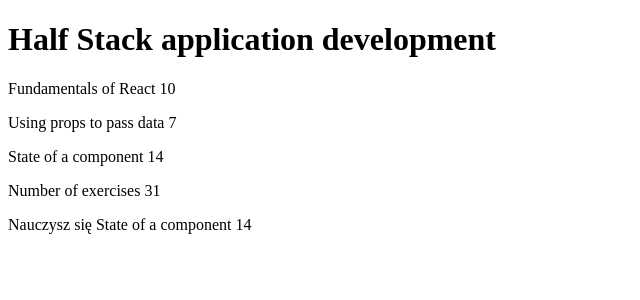
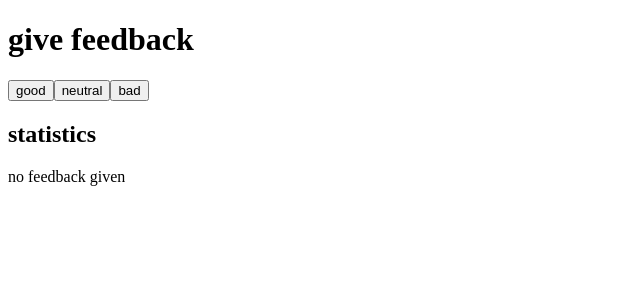
Before and after one commit to hfbcgg/fullstackzadania, a React (Vite) app in the folder Part1/courseinfo/: page / in a window 1280 px wide. Shown: the top 300 px of the page, without its empty margins (0-640 px from the left). Built offline with nearby package versions, Linux system fonts and the light colour scheme.

Commit message:
1.6-1.11

```diff
--- a/Part1/courseinfo/src/App.jsx
+++ b/Part1/courseinfo/src/App.jsx
@@ -1,56 +1,73 @@
-import { resumeAndPrerenderToNodeStream } from "react-dom/static"
+import { useState } from 'react'
 
-const Header = (props) => {
-  console.log(props)
-  return (<h1>{props.course.name}</h1>)
+const   Statisticline =(props) => {
+  return(<tr><td>{props.text}</td><td>{props.value}</td></tr>)
 }
-const Part =(props) =>{
-  return(<p>
-    {props.name} {props.exercises}
-  </p>)
+const Statistics =(props) => {
+   if(props.good+props.bad+props.neutral==0){
+    return(<p>no feedback given</p>)
+   }
+   else{
+
+  return(<div>
+    <table><tbody>
+    <Statisticline text="good" value={props.good}/>
+    <Statisticline text="neutral" value={props.neutral}/>
+    <Statisticline text="bad" value={props.bad}/>
+    <Statisticline text="all" value={props.good+props.neutral+props.bad} />
+    <Avg good={props.good} bad={props.bad} neutral={props.neutral}/>
+    <Pos good={props.good} bad={props.bad} neutral={props.neutral}/>
+    </tbody></table></div>
+  )
+   }
+
 }
-const Content = (props) => {
-  return (
-    <div>
-    <Part name={props.course.parts[0].name} exercises={props.course.parts[0].exercises}/>
-    <Part name={props.course.parts[1].name} exercises={props.course.parts[1].exercises}/>
-    <Part name={props.course.parts[2].name} exercises={props.course.parts[2].exercises}/>
+const Buttons = (props) =>{
+  return(<div>
+    <button onClick={() => props.setGood(props.good + 1)}>
+      good
+    </button>
+    <button onClick={() => props.setNeutral(props.neutral + 1)}>
+      neutral
+    </button>
+    <button onClick={() => props.setBad(props.bad + 1)}>
+      bad
+    </button>
     </div>
-    )
+  )
 }
-const Napis = (props) => {
-  return(<p>Nauczysz się {props.course.parts[2].name} {props.course.parts[2].exercises}</p>)
+const Avg = (props) =>{
+  return(
+    <tr><td>average</td><td> {(props.good+(props.bad*-1))/(props.good+props.neutral+props.bad)}</td>
+       </tr>
+
+  )
+}
+const Pos = (props) =>{
+  return(
+<tr><td>positive </td><td>{(props.good*100)/(props.good+props.neutral+props.bad)}%</td>
+
+    </tr>
+  )
 }
 
 
-const Total =(props) => {
-  return(<p>Number of exercises {props.course.parts[0].exercises + props.course.parts[1].exercises + props.course.parts[2].exercises}</p>)
-}
+
+
+
 
 const App = () => {
-  const course = {
-    name: 'Half Stack application development',
-    parts: [
-      {
-        name: 'Fundamentals of React',
-        exercises: 10
-      },
-      {
-        name: 'Using props to pass data',
-        exercises: 7
-      },
-      {
-        name: 'State of a component',
-        exercises: 14
-      }
-    ]
-  }
+  // save clicks of each button to its own state
+  const [good, setGood] = useState(0)
+  const [neutral, setNeutral] = useState(0)
+  const [bad, setBad] = useState(0)
+
   return (
     <div>
-      <Header course={course} />
-      <Content course={course} />
-      <Total course={course} />
-      <Napis course={course} />
+      <h1>give feedback</h1>
+      <Buttons good={good} setGood={setGood} bad={bad} setBad={setBad} neutral={neutral} setNeutral= {setNeutral}/>
+      <h2>statistics</h2>
+      <Statistics good={good} bad={bad} neutral={neutral} />
     </div>
   )
 }
```
